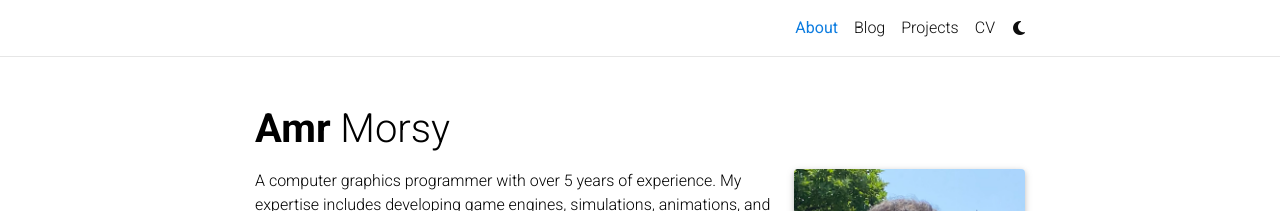
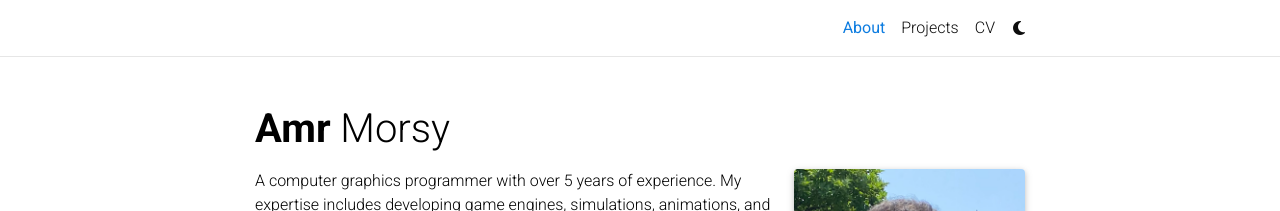
Before and after one commit to AmrHMorsy/AmrMorsy.github.io, a Jekyll site: the page built from _pages/about.md, in a window 1280 px wide. Shown: the top 211 px of the page. Built offline with Jekyll 4.4.1, drawn with Linux system fonts in a browser that asks for light colours; full-size pictures stand in for the smaller copies a plugin makes; comment, search, counter and statistics services are not loaded; a style sheet for code colours, icons or effects is not loaded.

Commit message:
Update _config.yml

```diff
--- a/_config.yml
+++ b/_config.yml
@@ -119,9 +119,9 @@
 # -----------------------------------------------------------------------------
 
 blog_name: # Rendered Reflections # blog_name will be displayed in your blog page
-blog_nav_title: Blog # your blog must have a title for it to be displayed in the nav bar
+blog_nav_title: # Blog # your blog must have a title for it to be displayed in the nav bar
 blog_description: # Exploring the art and science of computer graphics programming.
-permalink: /blog/:year/:title/
+permalink: # /blog/:year/:title/
 
 # Pagination
 pagination:
```
